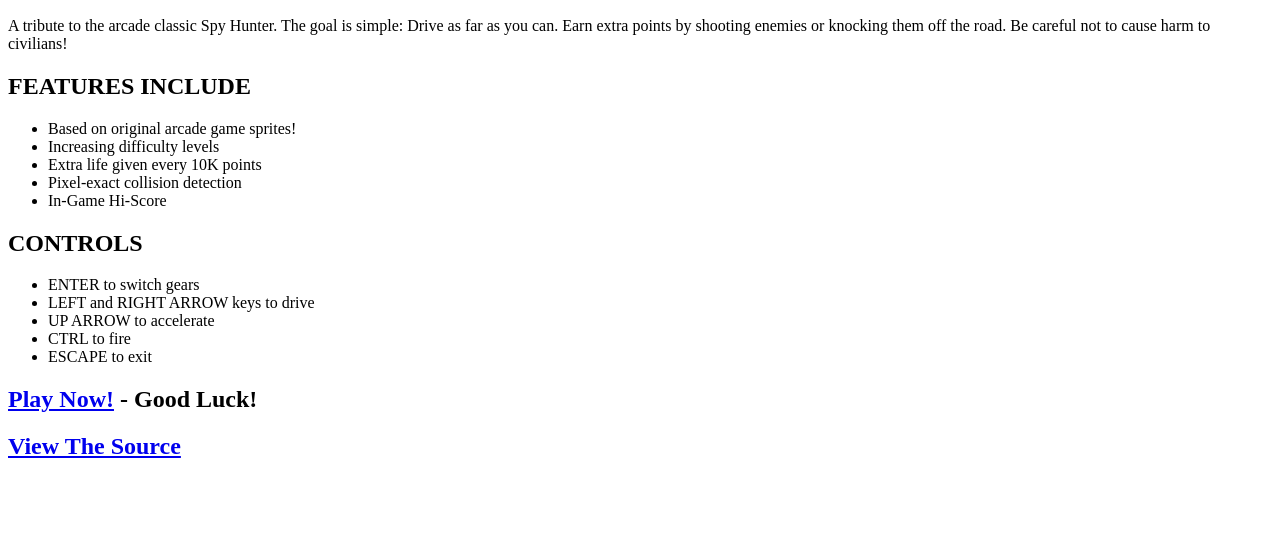
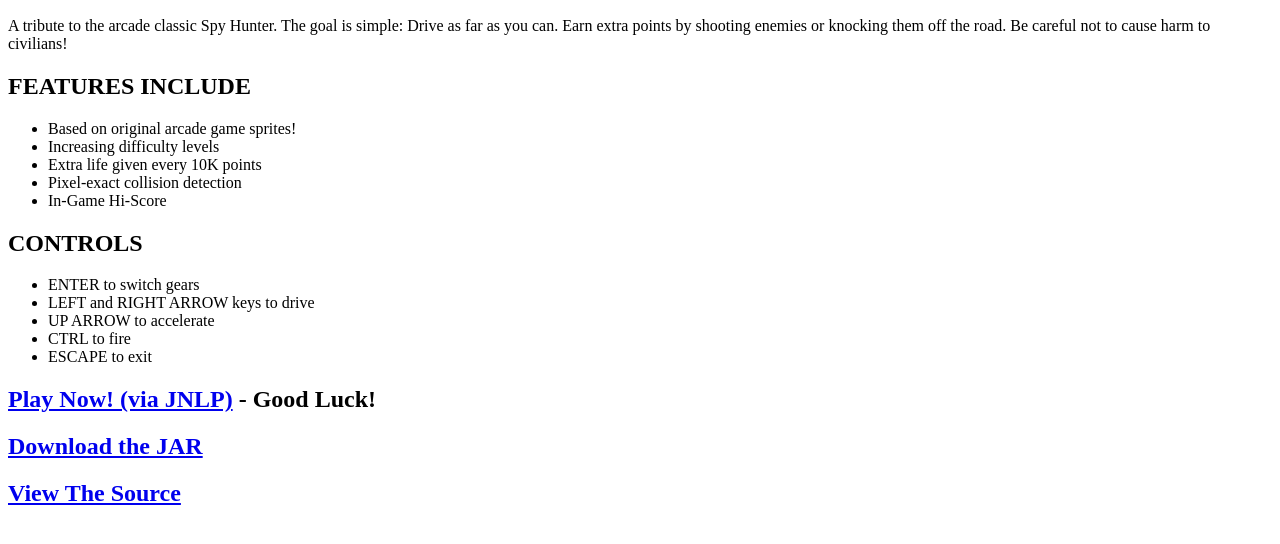
Before and after one commit to davidpfarrell/SpyHunter4K, a plain HTML site: page index.html in a window 1280 px wide. Shown: the part 218-762 px from the top of the page. Drawn offline with Linux system fonts and the light colour scheme.

Commit message:
Added link to JAR file

```diff
--- a/index.html
+++ b/index.html
@@ -25,7 +25,8 @@
     <li>CTRL to fire</li>
     <li>ESCAPE to exit</li>
 </ul>
-<H2><a href="SpyHunter4K.jnlp">Play Now!</a> - Good Luck!</H2>
+<H2><a href="SpyHunter4K.jnlp">Play Now! (via JNLP)</a> - Good Luck!</H2>
+<H2><a href="https://inamik.github.io/SpyHunter4K/SpyHunter4K.jar">Download the JAR</a></a></H2>
 <H2><a href="https://github.com/iNamik/SpyHunter4K">View The Source</a></H2>
 </BODY>
 </HTML>
```
